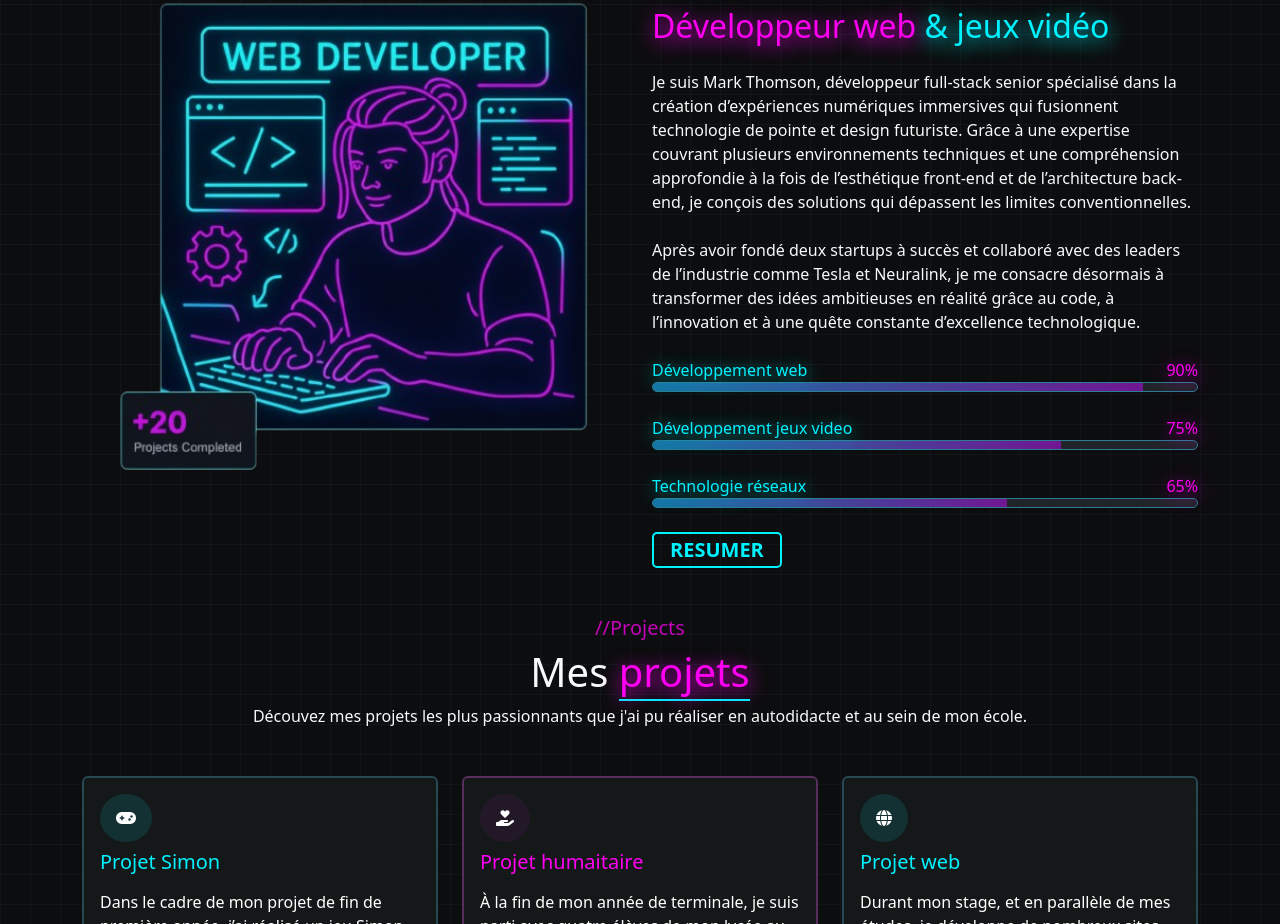
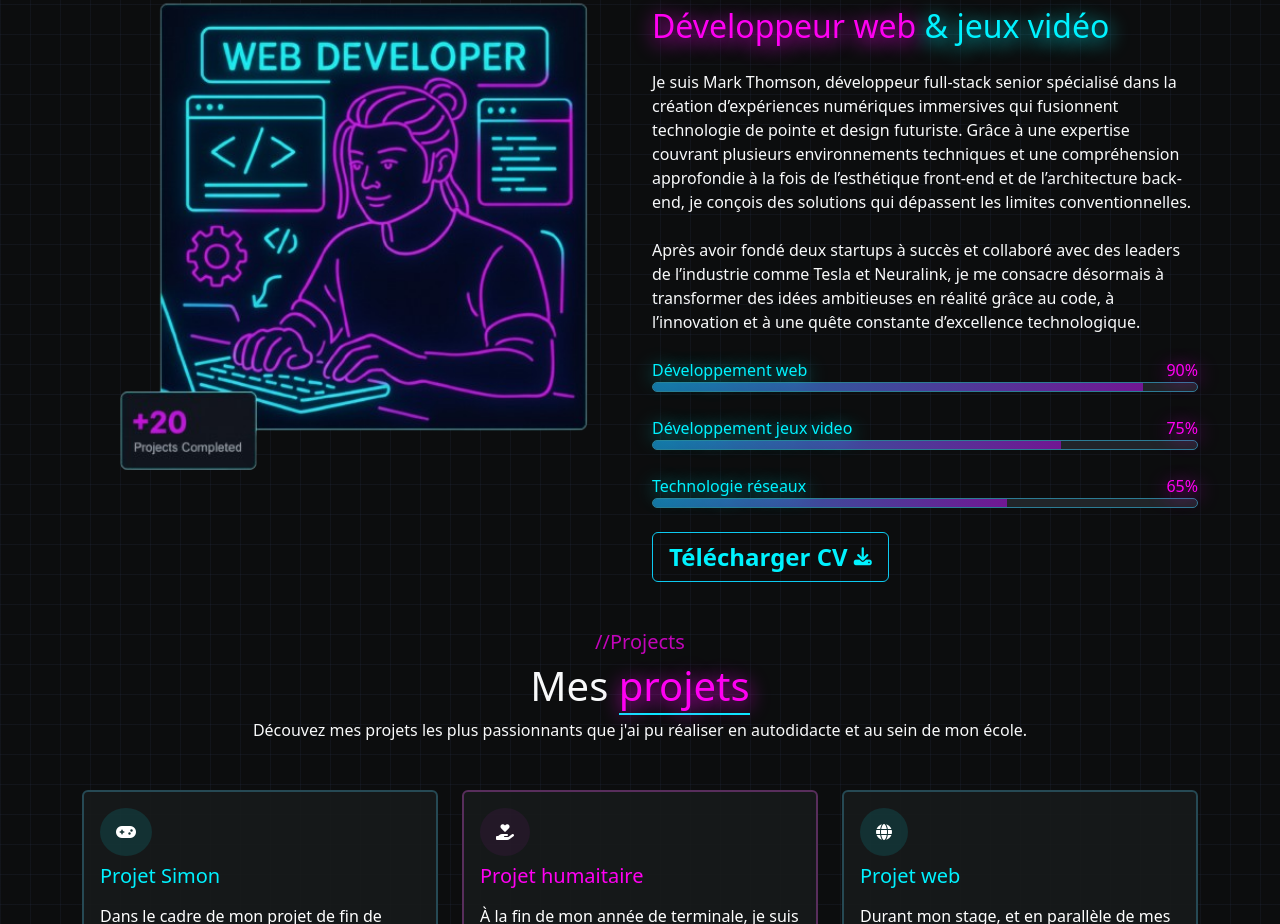
Before and after one commit to passaleph/CV, a website: page index.html in a window 1280 px wide. Shown: the part 956-1880 px from the top of the page. Drawn offline with nearby package versions, Linux system fonts and the light colour scheme.

Commit message:
bouton cv
J'ai mit en place le bouton pour pouvoir telecharger mon cv

```diff
--- a/index.html
+++ b/index.html
@@ -56,7 +56,7 @@
             <div class="row">
                 <div class="col-lg-6 col-12 fw-bold mb-5">
 
-                    <p href="couton mes projets" class="border-info rounded btn btn-outline-info neon-bleu p-1">Recherche d'une alternance</p>
+                    <p href="couton mes projets" class="border-info rounded-5 btn btn-outline-info neon-bleu p-1">Recherche d'une alternance</p>
                     <h1 class="display-3 mb-0" > Faire du code</h1>
                     <h3 class="neon-bleu display-4 mb-0">Pour connecter</h3>
                     <h3 class="neon-rose display-4 mb-3 ">le monde</h3>
@@ -130,7 +130,9 @@
                             </div>
                         </div>
 
-                        <button type="button" class="btn-info fs-5 fw-bolder mt-4 px-3">RESUMER</button>
+                        <a href="./images/CV.pdf" download class="btn border-info fs-4 fw-bolder mt-4 px-3 text-primary">
+                            Télécharger CV <i class="fa-solid fa-download fa-xs"></i>
+                        </a>
 
 
 
```
Also changed, not shown: 1 other file.
